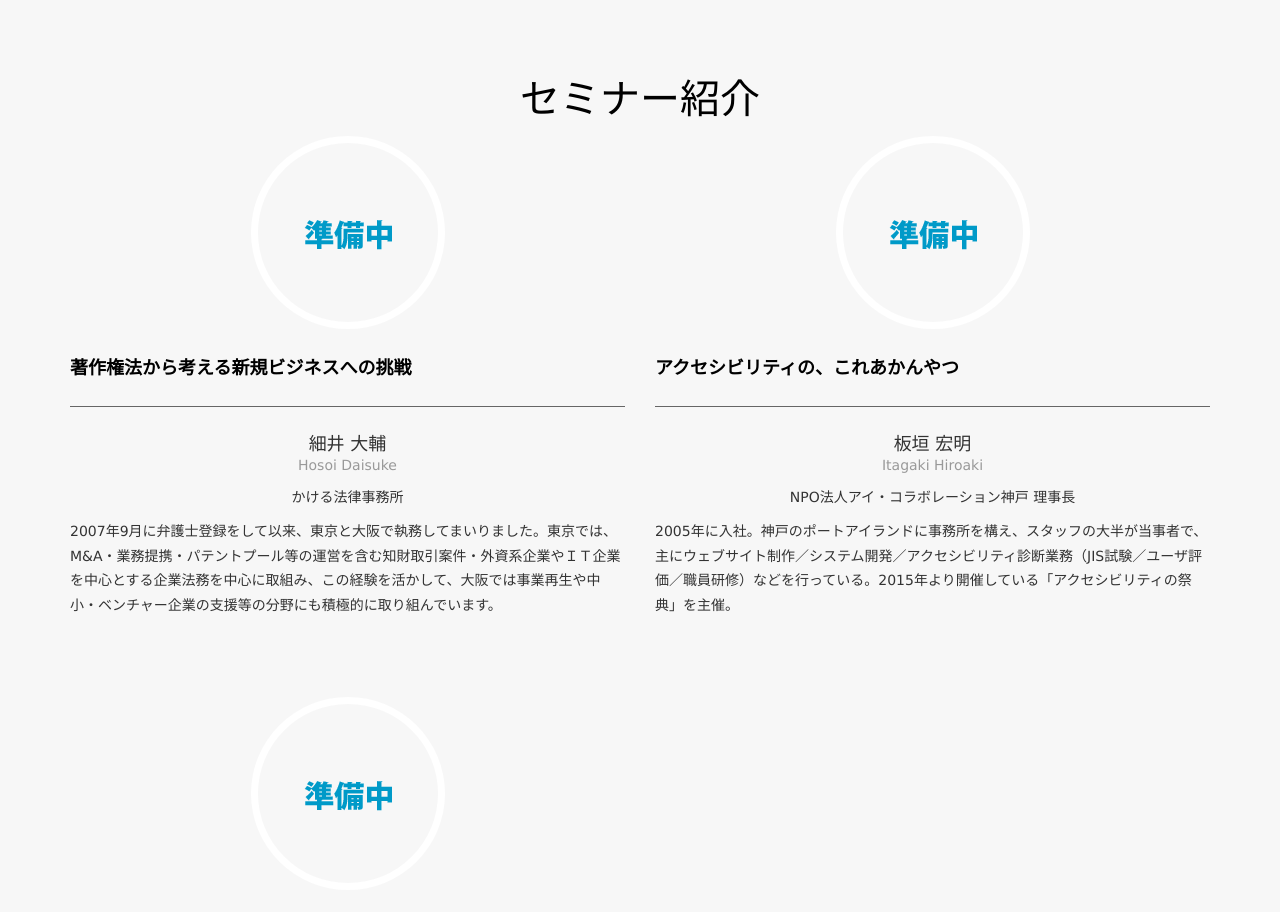
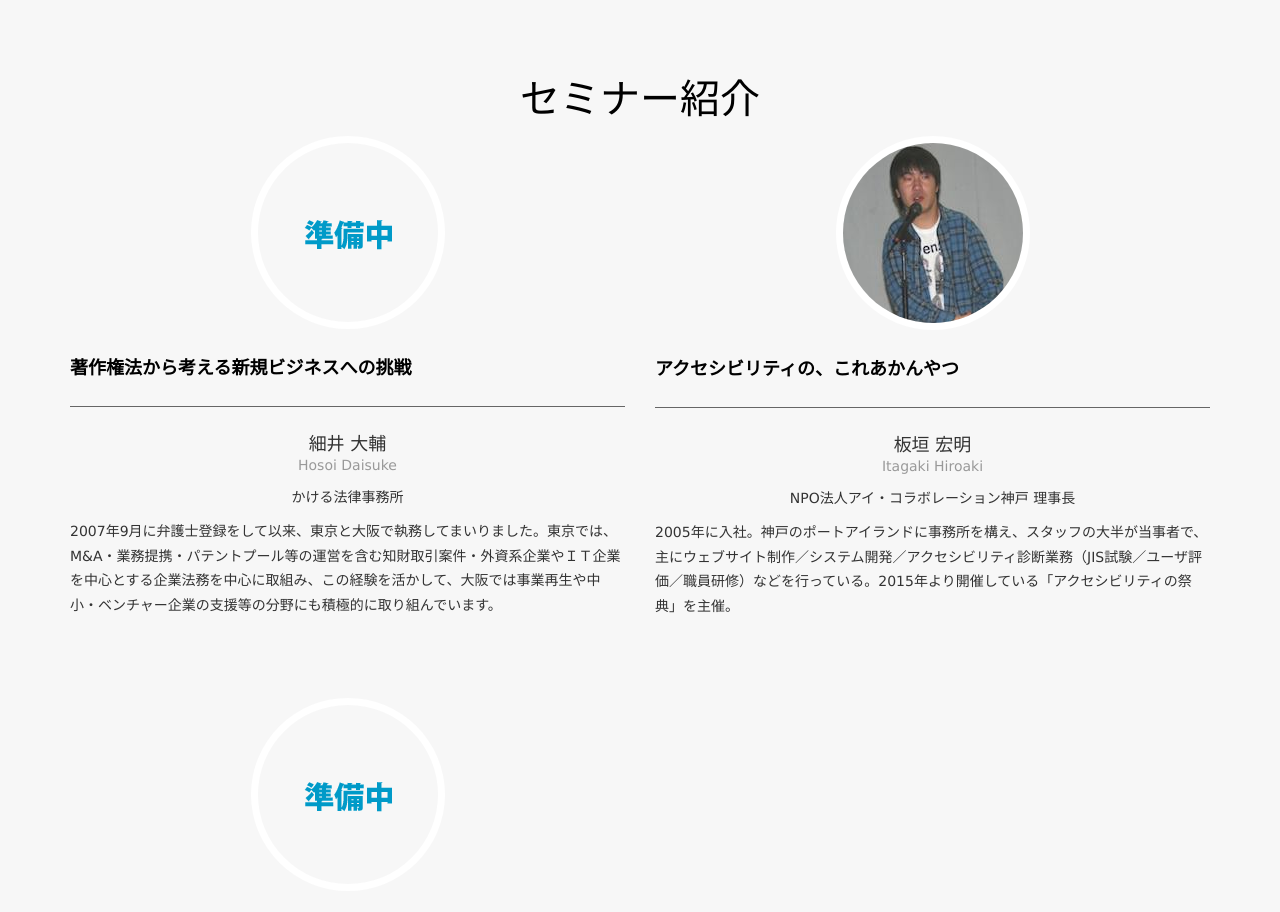
Before and after one commit to cms-fes/cms-fes-osaka-2017-site, a plain HTML site: page index.html in a window 1280 px wide. Shown: the part 2120-3032 px from the top of the page. Drawn offline with nearby package versions, Linux system fonts and the light colour scheme.

Commit message:
add seminar "itagaki"

```diff
--- a/index.html
+++ b/index.html
@@ -168,7 +168,7 @@
 
 	<div id="itagaki" class="col-sm-6">
 	<div class="team-member">
-	<img src="img/seminar/noimage.png" class="img-responsive img-circle" alt="板垣 宏明さんの写真">
+	<img src="img/seminar/itagaki.jpg" class="img-responsive img-circle" alt="板垣 宏明さんの写真">
 	<h4>アクセシビリティの、これあかんやつ</h4>
 	<p class="text-left"></p>
 	<p class="text-left"></p>
```
Also changed, not shown: img/seminar/itagaki.jpg (added).
